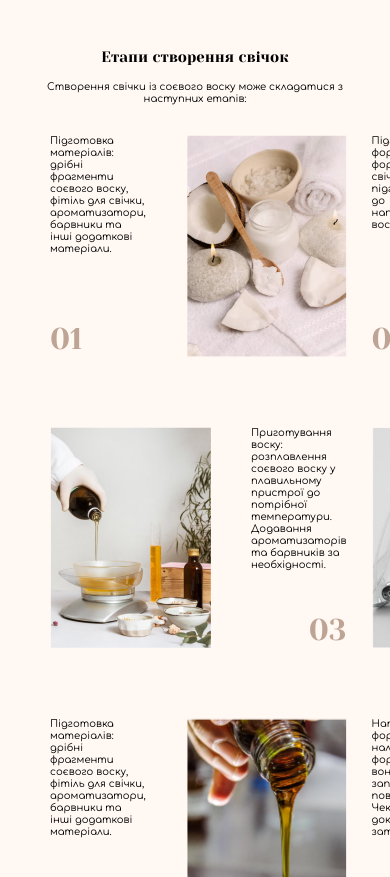
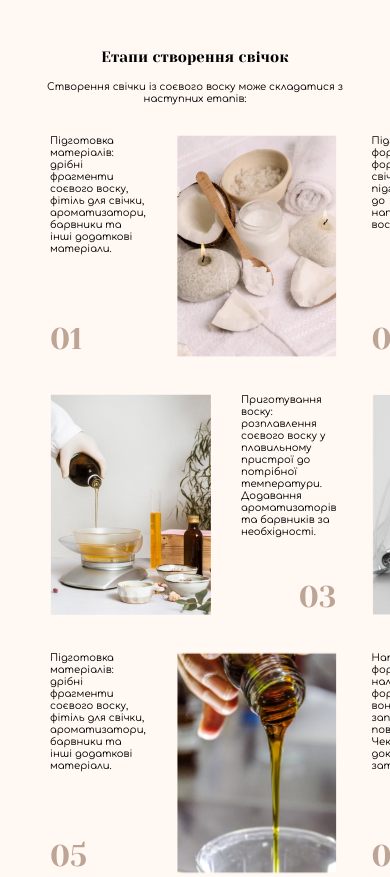
Before and after one commit to tetiana-podleska/candle-site, a website: page app/index.html in a window 390 px wide. Shown: the part 1761-2638 px from the top of the page. Drawn offline with Linux system fonts and the light colour scheme.

Commit message:
steps section / started mediz que

```diff
--- a/app/scss/style.scss
+++ b/app/scss/style.scss
@@ -276,27 +276,6 @@
     flex-basis: 174px;
   }
 }
-.section {
-}
-.container {
-}
-.section__inner {
-}
-.steps__descr {
-}
-.section__descr {
-}
-
-.title {
-}
-
-.section__text {
-}
-
-.section__content-descr {
-}
-.section--decor {
-}
 
 .footer {
   padding-top: 40px;
@@ -323,6 +302,17 @@
 }
 
 /** MEDIA **/
+
+@media (max-width: 1050px) {
+  .steps {
+    &__item {
+      gap: 0 30px;
+    }
+    &__list {
+      gap: 37px 35px;
+    }
+  }
+}
 
 @media (max-width: 1000px) {
   .container {
```
Also changed, not shown: app/css/style.min.css.
